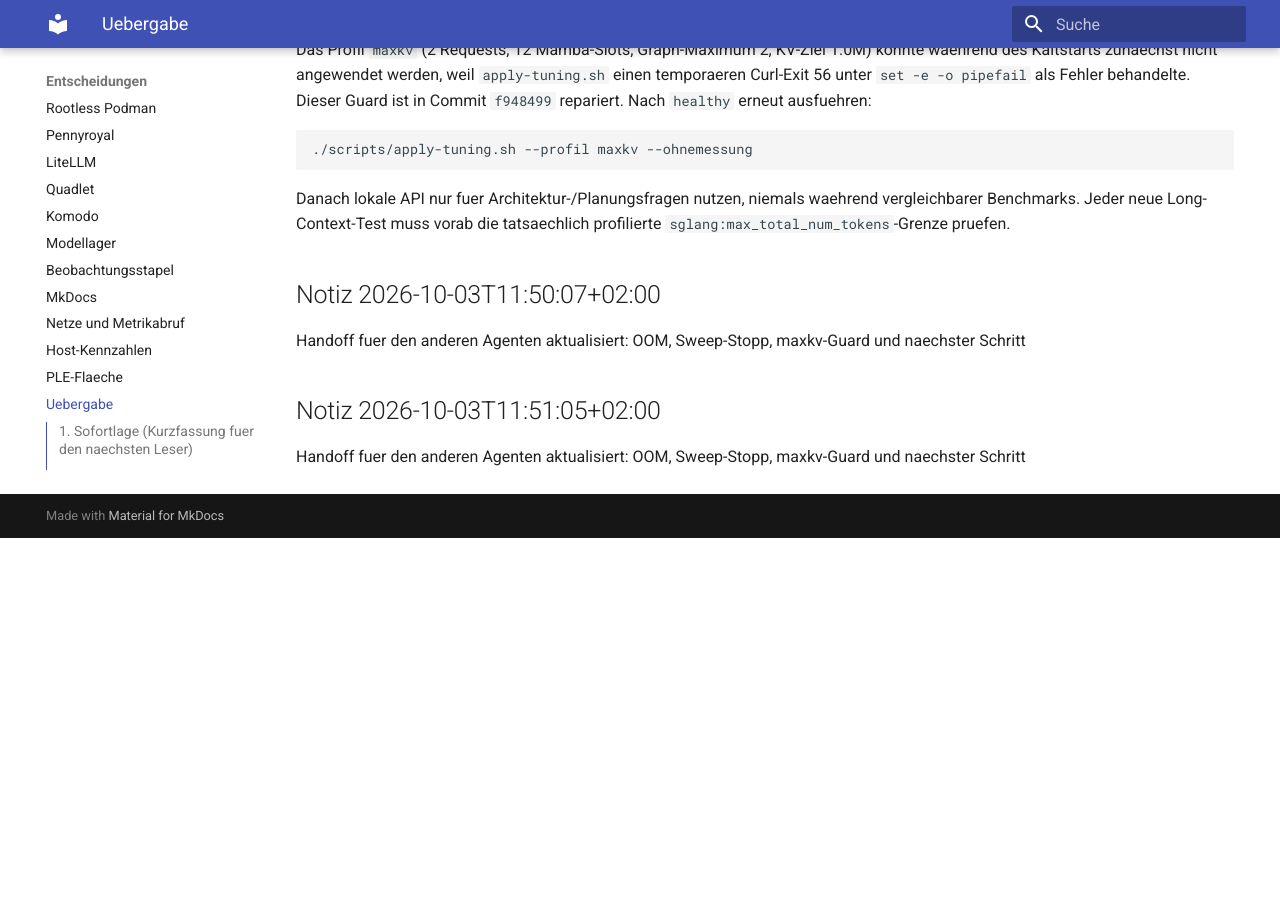
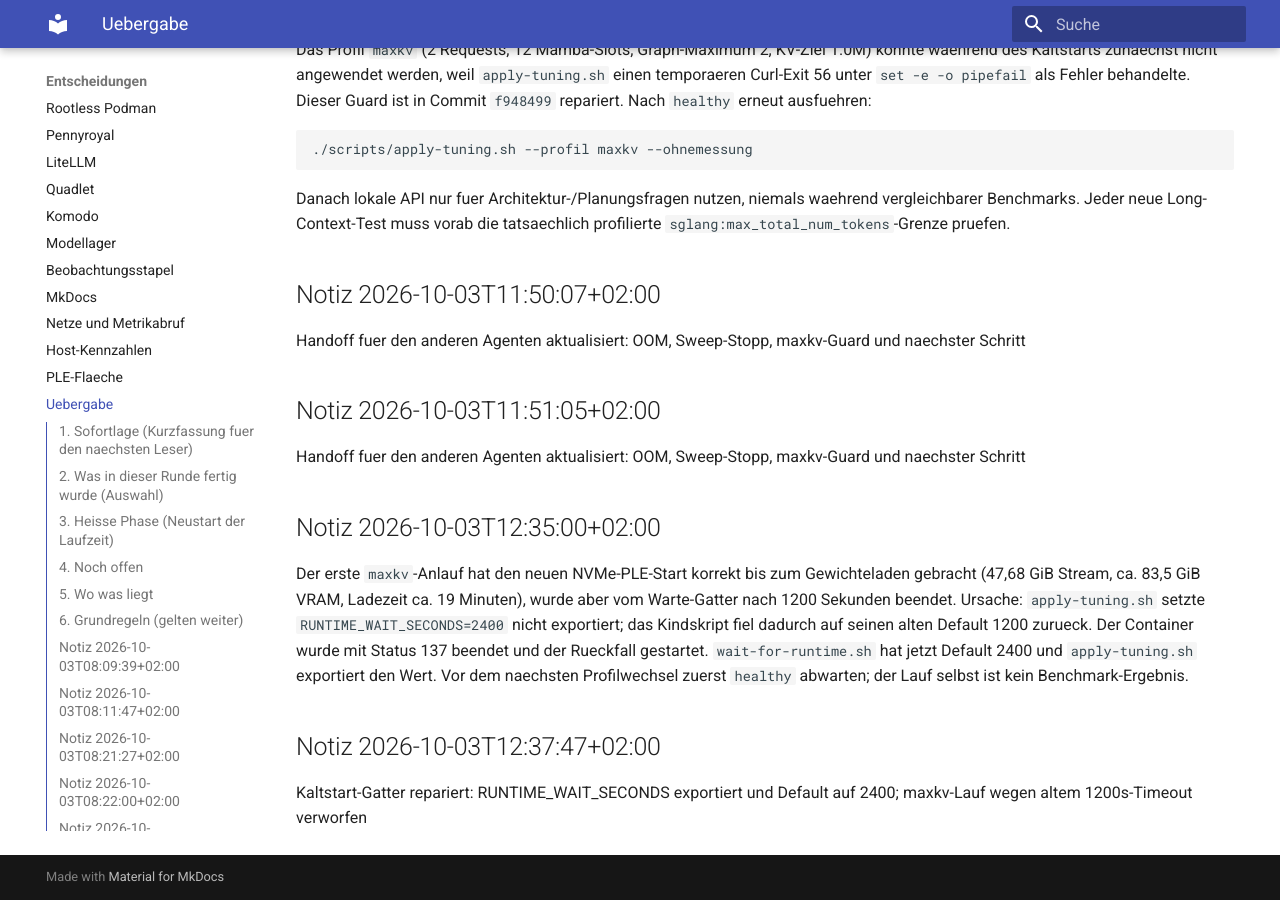
Before and after one commit to thomasdenk79-cyber/llm-infra-setup, an MkDocs documentation site: the page built from docs/HANDOFF.md, in a window 1280 px wide and 900 px high, scrolled down 6693 px. Built offline with MkDocs 1.6.1 and Material for MkDocs 9.7.7, drawn with Linux system fonts in a browser that asks for light colours; before the commit the page ends 7231 px from its top, so only the background shows below that; some of the changed text lies outside the part shown.

Commit message:
stand: 2026-10-03T12:37 gesichert (3 Dateien)

```diff
--- a/docs/HANDOFF.md
+++ b/docs/HANDOFF.md
@@ -1,4 +1,4 @@
-Zuletzt gesichert: 2026-10-03T11:51:05+02:00 durch `scripts/session-checkpoint.sh`
+Zuletzt gesichert: 2026-10-03T12:37:47+02:00 durch `scripts/session-checkpoint.sh`
 
 # Arbeitsstand und Uebergabe
 
@@ -270,3 +270,19 @@
 ## Notiz 2026-10-03T11:51:05+02:00
 
 Handoff fuer den anderen Agenten aktualisiert: OOM, Sweep-Stopp, maxkv-Guard und naechster Schritt
+
+## Notiz 2026-10-03T12:35:00+02:00
+
+Der erste `maxkv`-Anlauf hat den neuen NVMe-PLE-Start korrekt bis zum
+Gewichteladen gebracht (47,68 GiB Stream, ca. 83,5 GiB VRAM, Ladezeit ca.
+19 Minuten), wurde aber vom Warte-Gatter nach 1200 Sekunden beendet. Ursache:
+`apply-tuning.sh` setzte `RUNTIME_WAIT_SECONDS=2400` nicht exportiert; das
+Kindskript fiel dadurch auf seinen alten Default 1200 zurueck. Der Container
+wurde mit Status 137 beendet und der Rueckfall gestartet. `wait-for-runtime.sh`
+hat jetzt Default 2400 und `apply-tuning.sh` exportiert den Wert. Vor dem
+naechsten Profilwechsel zuerst `healthy` abwarten; der Lauf selbst ist kein
+Benchmark-Ergebnis.
+
+## Notiz 2026-10-03T12:37:47+02:00
+
+Kaltstart-Gatter repariert: RUNTIME_WAIT_SECONDS exportiert und Default auf 2400; maxkv-Lauf wegen altem 1200s-Timeout verworfen
```
Also changed, not shown: 2 other files.
